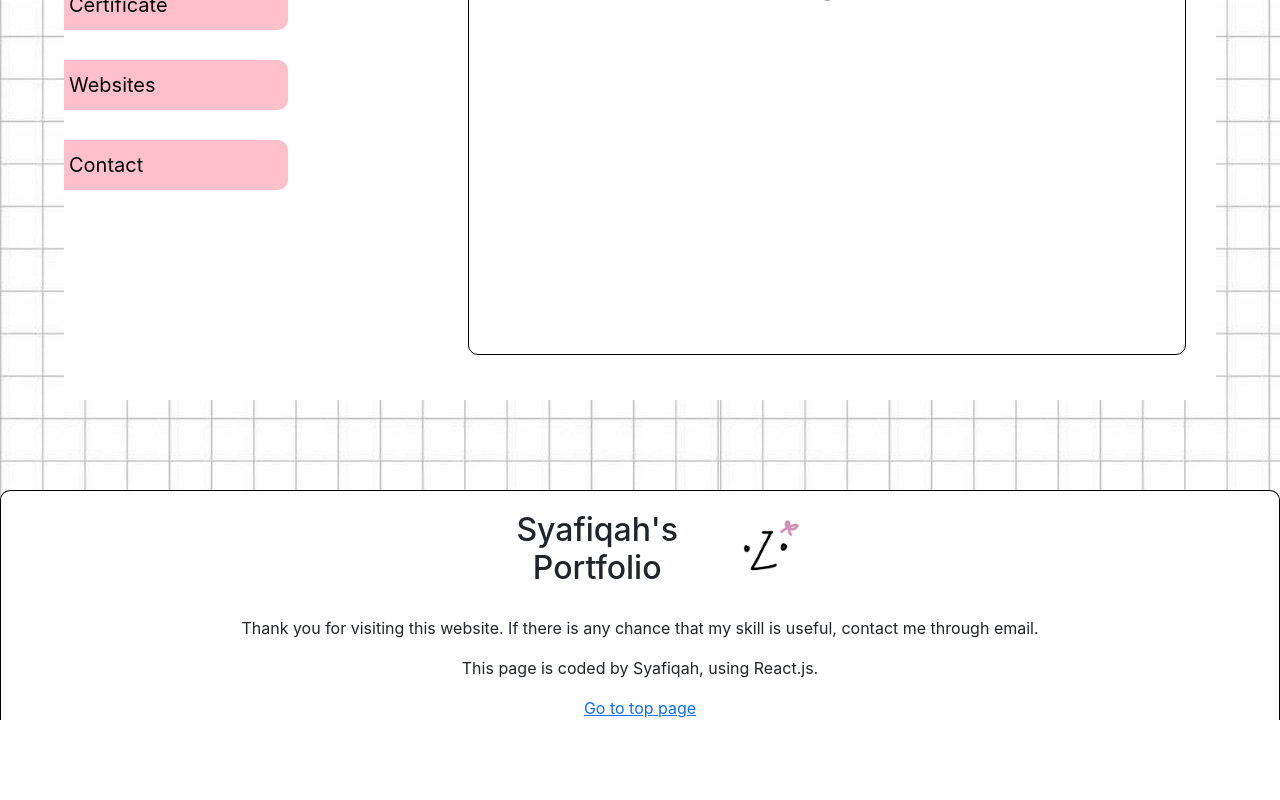
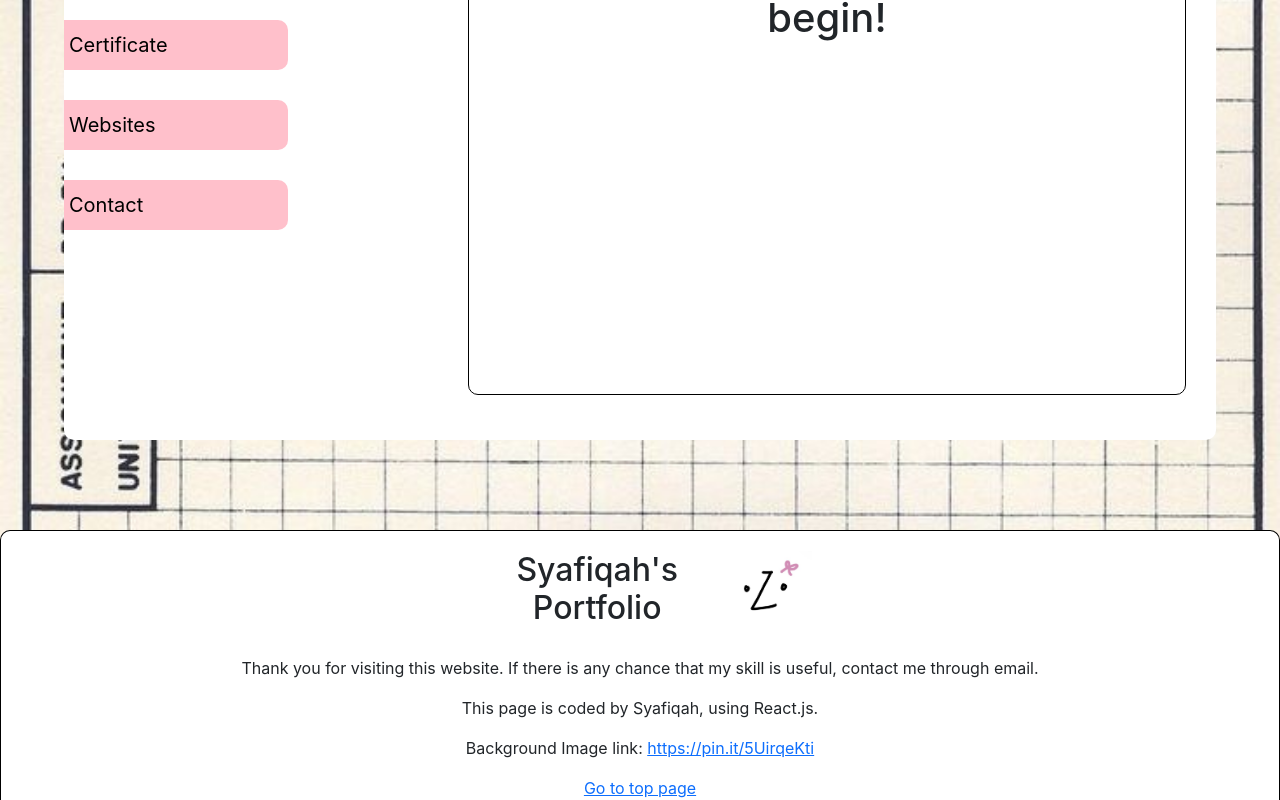
Before and after one commit to cosylily/website-portfolio, a React (Create React App) app: page / in a window 1280 px wide. Shown: the part 430-1230 px from the top of the page. Before the commit the page ends 1150 px from the top, so only its background shows below. Built offline with nearby package versions, Linux system fonts and the light colour scheme.

Commit message:
Changed to a new background
Added new background and added a link for the source of the background image

```diff
--- a/src/App.css
+++ b/src/App.css
@@ -6,7 +6,9 @@
 }
 .App {
   text-align: center;
-  background-image: url(/white-checkerboard.jpeg);
+  background-image: url(/src/backgroundimagetwo.jpeg);
+  background-repeat: none;
+  background-size: cover;
   padding-top: 40px;
 }
 .anchor {
@@ -15,6 +17,7 @@
 .title {
   display: flex;
   justify-content: space-around;
+  padding: 20px;
 }
 .title h2 {
   font-size: 100px;
--- a/src/App.js
+++ b/src/App.js
@@ -30,9 +30,7 @@ function App() {
               <a href="#aboutintroduction">Introduction</a>
               <a href="#aboutskills">Skills</a>
               <a href="#aboutlanguage">Spoken Languages</a>
-              <a href="#abouthobby" className="myhobby">
-                My Hobby {">.<"}
-              </a>
+              <a href="#abouthobby">My Hobby {">.<"}</a>
             </div>
             <button onClick={changeEducation}>Education</button>
             <button onClick={changeCertificate}>Certificate</button>
--- a/src/Bottompage.js
+++ b/src/Bottompage.js
@@ -18,6 +18,10 @@ export default function Footerbottom() {
           skill is useful, contact me through email.
         </p>
         <p>This page is coded by Syafiqah, using React.js.</p>
+        <p>
+          Background Image link:{" "}
+          <a href="https://pin.it/5UirqeKti">https://pin.it/5UirqeKti</a>
+        </p>
         <a href="#toppage">Go to top page </a>
       </div>
     </footer>
```
Also changed, not shown: src/backgroundimagetwo.jpeg (added).
